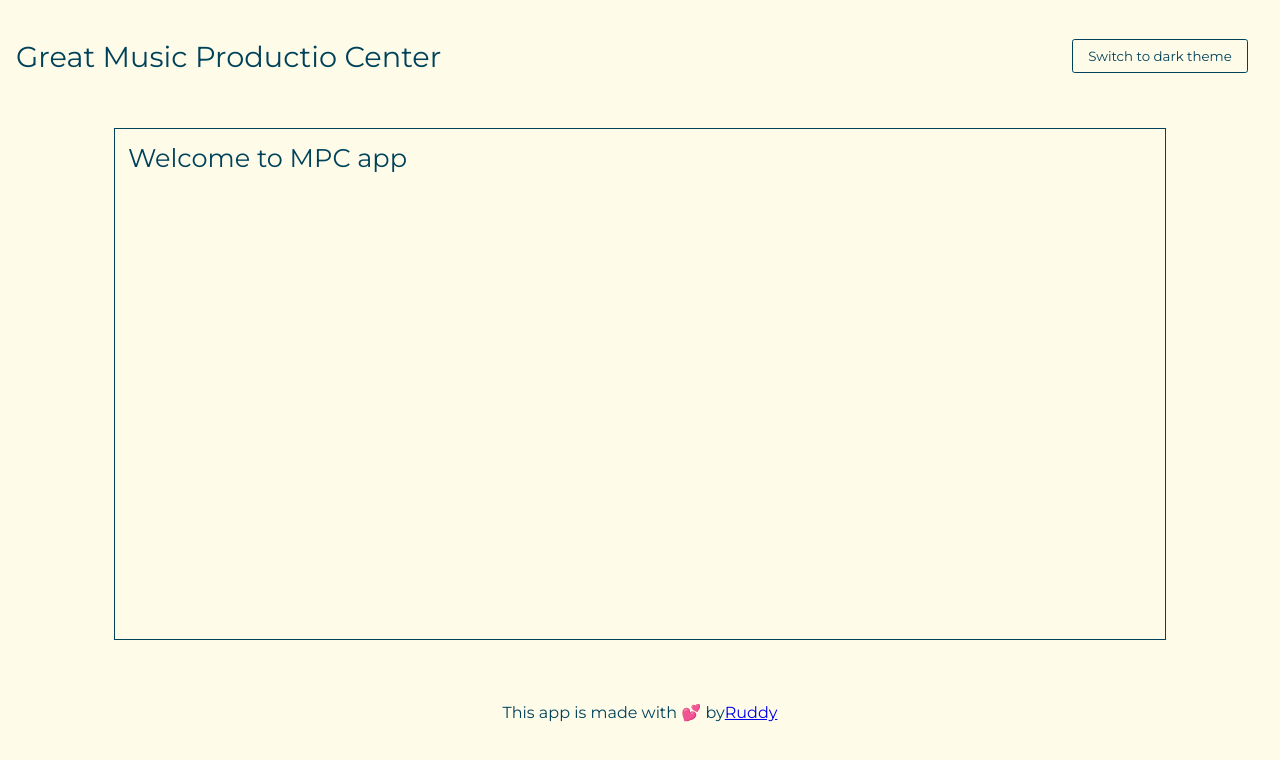
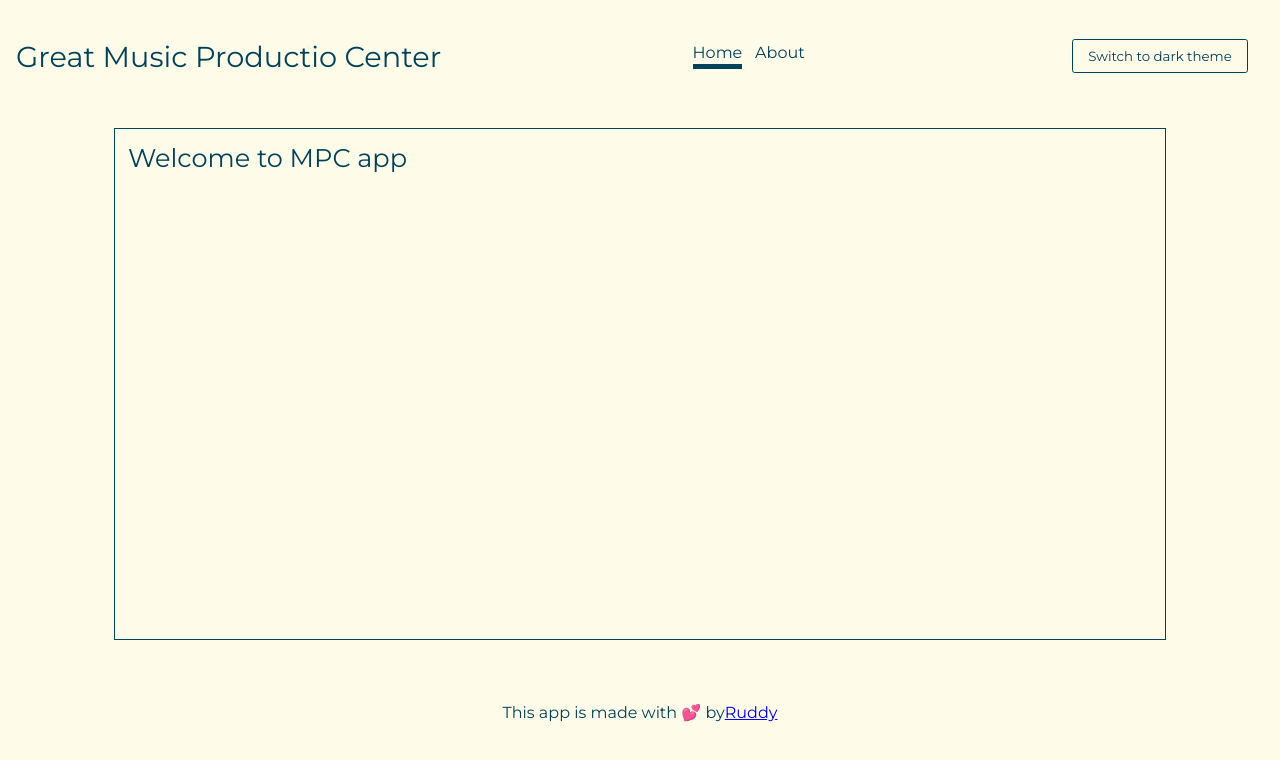
Before and after one commit to ruddymarc/studi-project-react-music-production-center, a React (Create React App) app: page / in a window 1280 px wide. Shown: the top 760 px of the page. Built offline with nearby package versions, Linux system fonts and the light colour scheme.

Commit message:
add menu component

```diff
--- /dev/null
+++ b/src/components/ui/Header/Menu.js
@@ -0,0 +1,26 @@
+import React from 'react';
+import { NavLink } from 'react-router-dom';
+import styled from 'styled-components';
+
+export default function Menu() {
+  return (
+    <Wrapper>
+      <NavLink to='/'>Home</NavLink>
+      <NavLink to='/about'>About</NavLink>
+    </Wrapper>
+  )
+}
+
+const Wrapper = styled.nav`
+  column-gap: .8rem;
+  display: inline-flex;
+  a {
+    text-decoration: none;
+    padding-bottom: 2px;
+    color: inherit;
+    &.active,
+    &:hover {
+      border-bottom: thick solid;
+    }
+  }
+`;
--- a/src/components/ui/Header.js
+++ b/src/components/ui/Header/index.js
@@ -1,10 +1,12 @@
 import React from 'react';
 import styled from 'styled-components';
+import Menu from './Menu';
 
 export default function Header({ isLight, changeTheme }) {
   return (
     <Wrapper>
       <h1>Great Music Productio Center</h1>
+      <Menu />
       <button onClick={changeTheme}>
         Switch to { isLight ? 'dark' : 'light' } theme
       </button>
```
